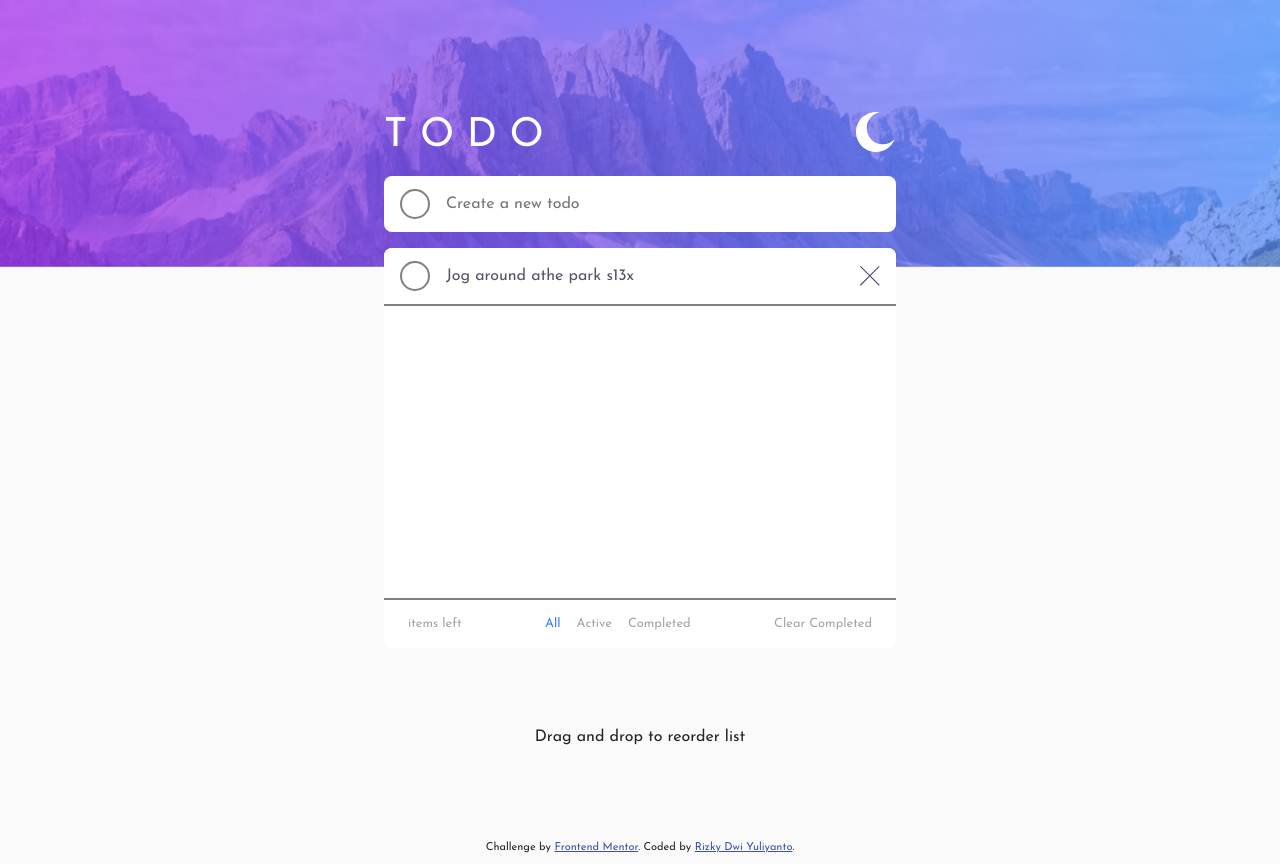
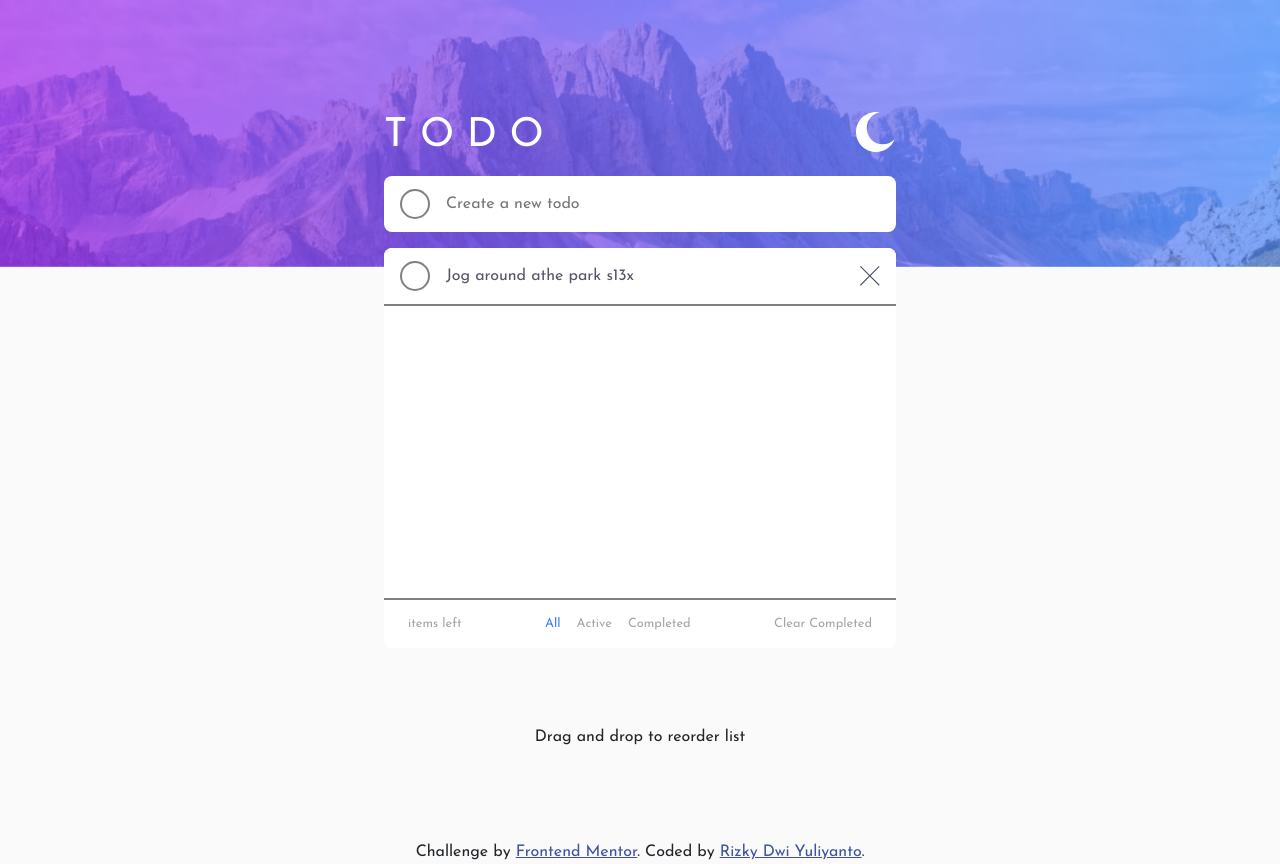
Before and after one commit to rizkydwiyuliyanto/todo-app-frontend-mentor, a website: page index.html in a window 1280 px wide. Drawn offline with Linux system fonts and the light colour scheme; a script that the page names is missing.

Commit message:
index.html

```diff
--- a/index.html
+++ b/index.html
@@ -13,7 +13,6 @@
   <!-- Feel free to remove these styles or customise in your own stylesheet 👍 -->
   <style>
     .attribution {
-      font-size: 11px;
       text-align: center;
     }
 
@@ -115,7 +114,7 @@
     <p style="width:100%; text-align: center;bottom: 75px" class="fs-normal position-relative">
       Drag and drop to reorder list
     </p>
-    <div class="attribution text-center">
+    <div class="attribution text-center fs-normal">
       Challenge by <a href="https://www.frontendmentor.io?ref=challenge" target="_blank">Frontend Mentor</a>.
       Coded by <a href="#">Rizky Dwi Yuliyanto</a>.
     </div>
```
